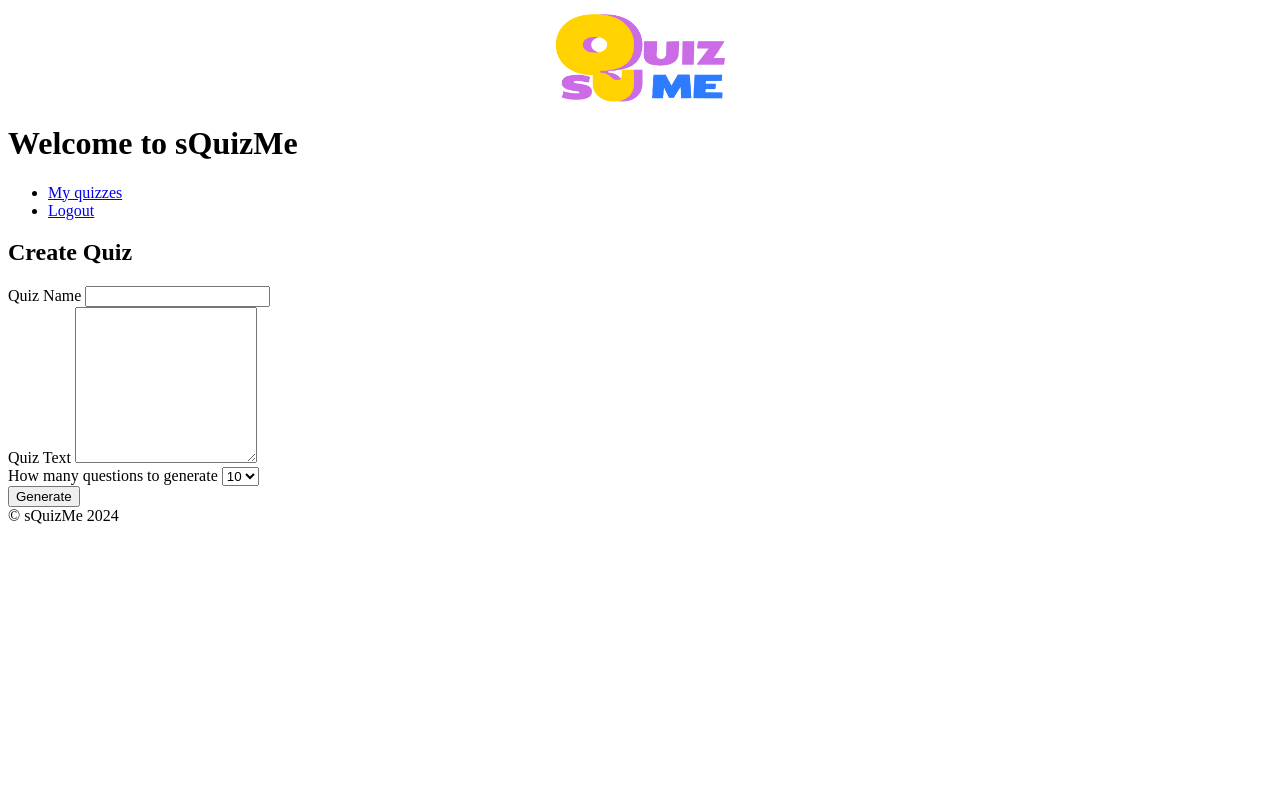
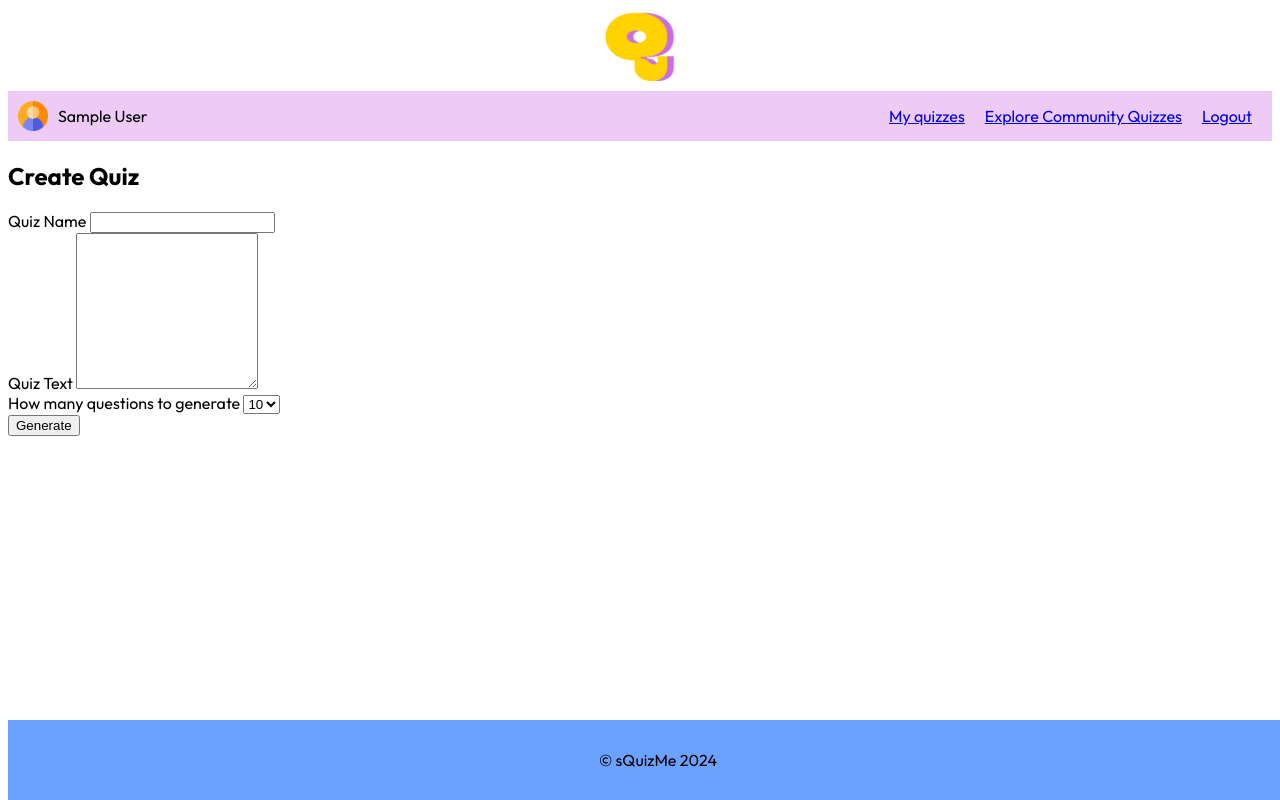
Before and after one commit to KrasAlena/sQuizMe, a Flask app: page /create_quiz in a window 1280 px wide. Run offline with Flask 3, Linux system fonts and the light colour scheme; the visitor is signed in with stand-in values (Sample User, id 1); some libraries are stand-ins or nearby versions.

Commit message:
base.html styles

```diff
--- a/project_profile/static/css/styles.css
+++ b/project_profile/static/css/styles.css
@@ -1,5 +1,57 @@
-.main-logo {
-    width: 170px;
+body {
+  font-family: "Outfit", sans-serif;
+  font-optical-sizing: auto;
+  font-style: normal;
+}
+
+.logo {
     display: block;
     margin: 0 auto;
 }
+
+.main-logo {
+    width: 170px;
+
+}
+
+.user-logo {
+    width: 70px;
+}
+
+.user-menu {
+    display: flex;
+    justify-content: space-between;
+    align-items: center;
+    margin-top: 10px;
+    padding: 10px;
+    background-color: rgba(203, 108, 230, 0.35);
+}
+
+.menu-list {
+    display: flex;
+    flex-gap: 10px;
+}
+
+.user-icon {
+    width: 30px;
+    margin-right: 10px;
+}
+
+.user-info {
+    display: flex;
+    align-items: center;
+}
+
+.menu-item {
+    flex: 1 1 auto;
+    margin: 0 10px;
+}
+
+footer {
+    position: fixed;
+    bottom: 0;
+    width: 100%;
+    background-color: rgba(45, 123, 255, 0.7);
+    padding: 30px 10px;
+    text-align: center;
+}
--- a/project_profile/templates/base.html
+++ b/project_profile/templates/base.html
@@ -4,23 +4,37 @@
     <title>sQuizMe</title>
     <link rel="stylesheet" href="{{ url_for('static', filename='css/styles.css') }}">
     <link href="static/images/favicon.png" type="image/png" rel="icon">
+    <link rel="preconnect" href="https://fonts.googleapis.com">
+    <link rel="preconnect" href="https://fonts.gstatic.com" crossorigin>
+    <link href="https://fonts.googleapis.com/css2?family=Outfit:wght@100..900&display=swap" rel="stylesheet">
 <!--    <link rel="stylesheet" href="https://stackpath.bootstrapcdn.com/bootstrap/4.5.2/css/bootstrap.min.css" integrity="sha384-JcKb8q3iqJ61gNV9KGb8thSsNjpSL0n8PARn9HuZOnIxN0hoP+VmmDGMN5t9UJ0Z" crossorigin="anonymous">-->
 </head>
 <body>
     <header>
-        <a href="{{ url_for('index') }}">
-            <img class="main-logo" src="{{ url_for('static', filename='images/quiz_big_logo.png') }}" alt="logo">
-        </a>
-        <h1>Welcome to sQuizMe</h1>
-        <nav>
-            <ul>
-<!--                <li><a href="{{ url_for('index') }}">Home</a></li>-->
-                {% if current_user.is_authenticated %}
-                <li><a href="{{ url_for('my_quizzes') }}">My quizzes</a></li>
-                <li><a href="{{ url_for('logout') }}">Logout</a></li>
-                {% endif %}
-            </ul>
-        </nav>
+        {% if current_user.is_authenticated %}
+            <a href="{{ url_for('create_quiz') }}">
+                <img class="logo user-logo" src="{{ url_for('static', filename='images/quiz_logo.png') }}" alt="logo">
+            </a>
+        {% else %}
+            <a href="{{ url_for('index') }}">
+                <img class="logo main-logo" src="{{ url_for('static', filename='images/quiz_big_logo.png') }}" alt="logo">
+            </a>
+        {% endif %}
+        {% if current_user.is_authenticated %}
+        <div class="user-menu">
+
+            <div class="user-info">
+                <img class="user-icon" src="{{ url_for('static', filename='images/user.png') }}" alt="user-icon">
+                <span class="username">{{ current_user.name }}</span>
+            </div>
+            <div class="menu-list">
+                <div class="menu-item"><a href="{{ url_for('my_quizzes') }}">My quizzes</a></div>
+                <div class="menu-item"><a href="{{ url_for('community_quizzes') }}">Explore Community Quizzes</a></div>
+                <div class="menu-item"><a href="{{ url_for('logout') }}">Logout</a></div>
+            </div>
+
+        </div>
+        {% endif %}
     </header>
     <main>
         {% with messages = get_flashed_messages(with_categories=true) %}
--- a/project_profile/templates/index.html
+++ b/project_profile/templates/index.html
@@ -1,7 +1,7 @@
 {% extends 'base.html' %}
 
 {% block content %}
-
+  <h1>Welcome to sQuizMe</h1>
   <p>sQuizMe is an application designed to help students assess their knowledge after reading educational materials.</p>
 
   <div>
```
Also changed, not shown: project_profile/static/images/quiz_logo.png (added), project_profile/static/images/user.png (added).
